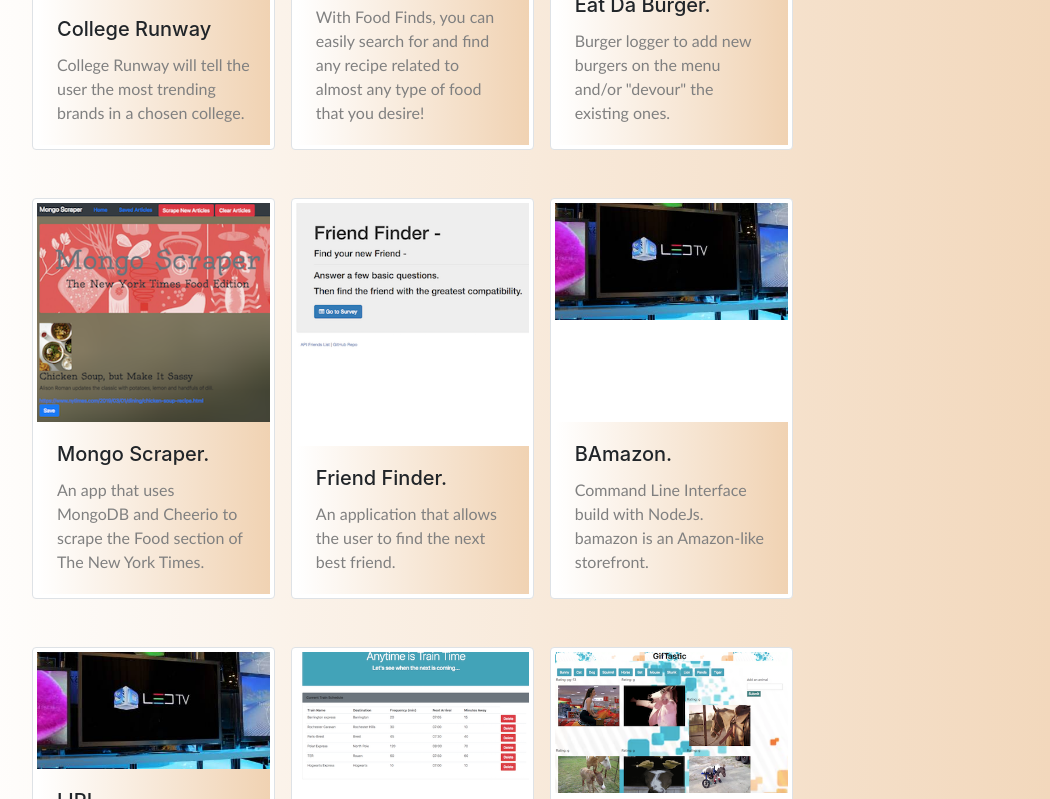
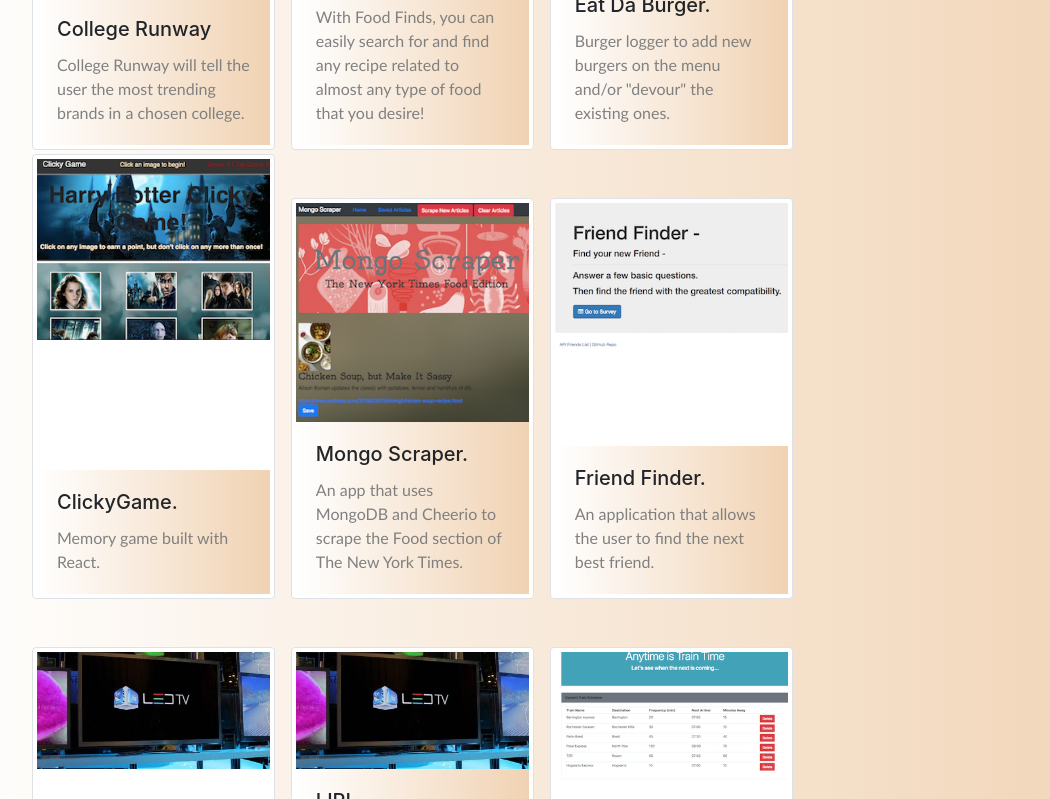
Before and after one commit to Yfatou/PersonalPage, a plain HTML site: page portfolio.html in a window 1280 px wide. Shown: the part 467-1266 px from the top of the page, without its empty margins (69-1119 px from the left). Drawn offline with nearby package versions, Linux system fonts and the light colour scheme.

Commit message:
Added link to ClickyGame

```diff
--- a/portfolio.html
+++ b/portfolio.html
@@ -102,6 +102,24 @@
             <div class="card-body projectDef">
                 <h5 class="card-title">Eat Da Burger.</h5>
                 <p class="card-text">Burger logger to add new burgers on the menu and/or "devour" the existing ones.</p>
+            </div>
+        </div>
+        <!-- Adding the link to ClickyGame app -->
+        <div class="col-md-3 p-1 mt-1 ml-3 border card">
+            <div class="hovereffect">
+                <img class="img-responsive imge" src="/PersonalPage/assets/images/ClickyGame.png" target="_blank">
+                <div class="overlay">
+                    <a href="https://yfatou.github.io/HPClickyGame/" target="_blank">
+                        <h2>ClickyGame</h2>
+                    </a>
+                    <a class="info" href="https://github.com/Yfatou/ClickyGame" target="_blank">
+                        <i class="fab fa-github fa-2x" style="color:black"></i>
+                    </a>
+                </div>
+            </div>
+            <div class="card-body projectDef">
+                <h5 class="card-title">ClickyGame.</h5>
+                <p class="card-text">Memory game built with React.</p>
             </div>
         </div>
         <!-- Adding the link to the MongoScraper app -->
```
Also changed, not shown: assets/images/ClickyGame.png (added).
